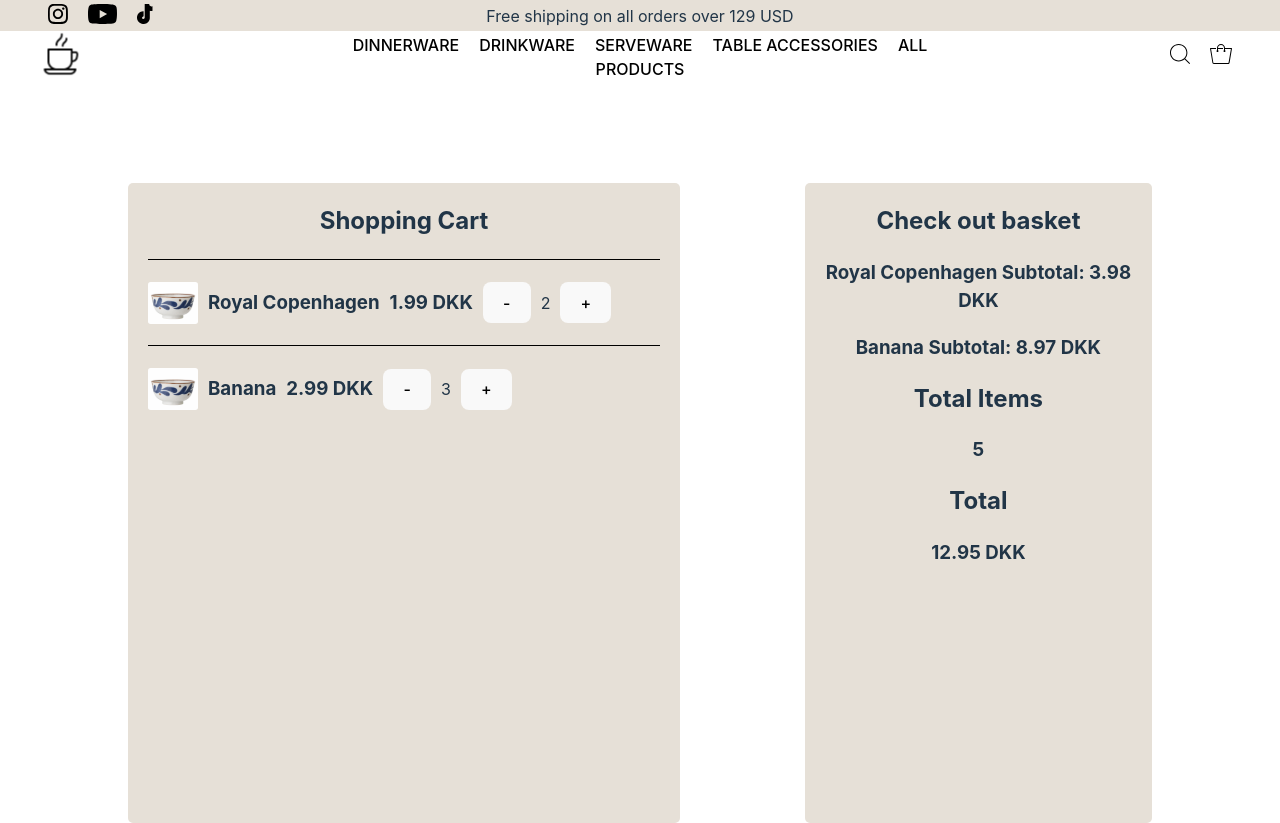
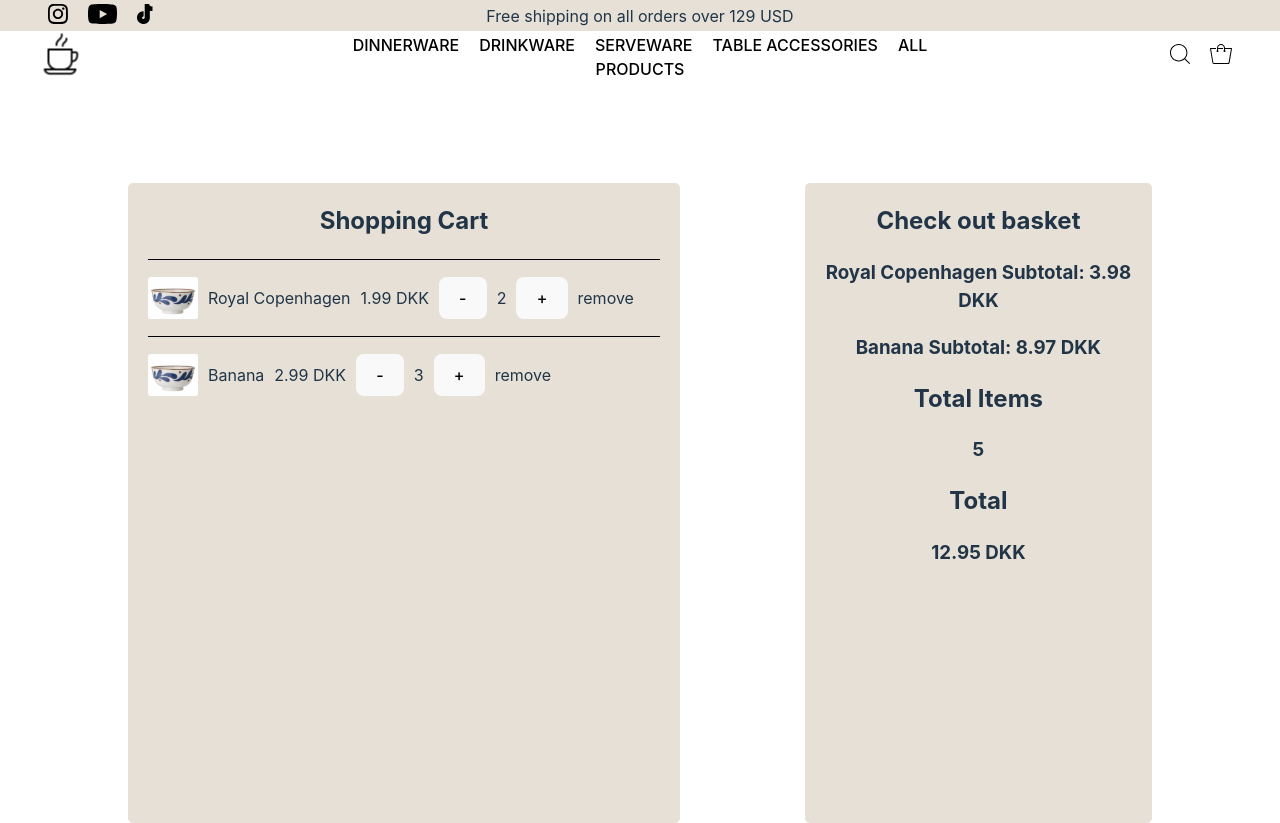
Before and after one commit to Johansogaard/frontend, a React (Vite) app: page /cart in a window 1280 px wide. Built offline with nearby package versions, Linux system fonts and the light colour scheme.

Commit message:
added remove button

```diff
--- a/src/shopping-cart/shoppingCart.tsx
+++ b/src/shopping-cart/shoppingCart.tsx
@@ -37,6 +37,10 @@
         return items.reduce((total, item) =>  item.quantity * item.price, 0).toFixed(2);
     };*/
 
+    const removeItem = (itemId: number) => {
+        setItems(items.filter(item => item.id !== itemId));
+      };
+
     const calcItemSubTotal = (item: Item) => {
         return (item.quantity * item.price).toFixed(2);
     };
@@ -54,7 +58,7 @@
                 <ul id="cart-items" className="unsortList">
                     {items.map((item) => (
                         <li key={item.id}>
-                            {shoppingCartItem(item, handleShopQuantityComponent)}
+                            {shoppingCartItem(item, handleShopQuantityComponent,removeItem)}
                         </li>
                     ))}
                 </ul>
@@ -80,20 +84,28 @@
     );
 }
 
-function shoppingCartItem(item: Item, handleShopQuantityComponent: (itemId: number, change: number) => void) {
+function shoppingCartItem(item: Item,
+    handleShopQuantityComponent: (itemId: number, change: number) => void,
+    removeItem: (itemId: number) => void
+    ) {
     return (
         <section>
             <div className="divider"></div>
             <div className="item-container">
                 <img src={itemPlaceholder} alt="item placeholder" className="item-image" />
-                <h3>{item.name}</h3>
-                <h3>{item.price} {item.currency}</h3>
+                <p>{item.name}</p>
+                <p>{item.price} {item.currency}</p>
+
 
                 <div className="quantity-Checker">
                     <button onClick={() => handleShopQuantityComponent(item.id, -1)} style={{ marginRight: '5px' }}>-</button>
                     <span style={{ margin: '0 5px' }}>{item.quantity}</span>
                     <button onClick={() => handleShopQuantityComponent(item.id, 1)} style={{ marginLeft: '5px' }}>+</button>
                 </div>
+                <p onClick={() => removeItem(item.id)} style={{ cursor: 'pointer' }}>
+                remove
+                </p>
+
             </div>
         </section>
     );
```
